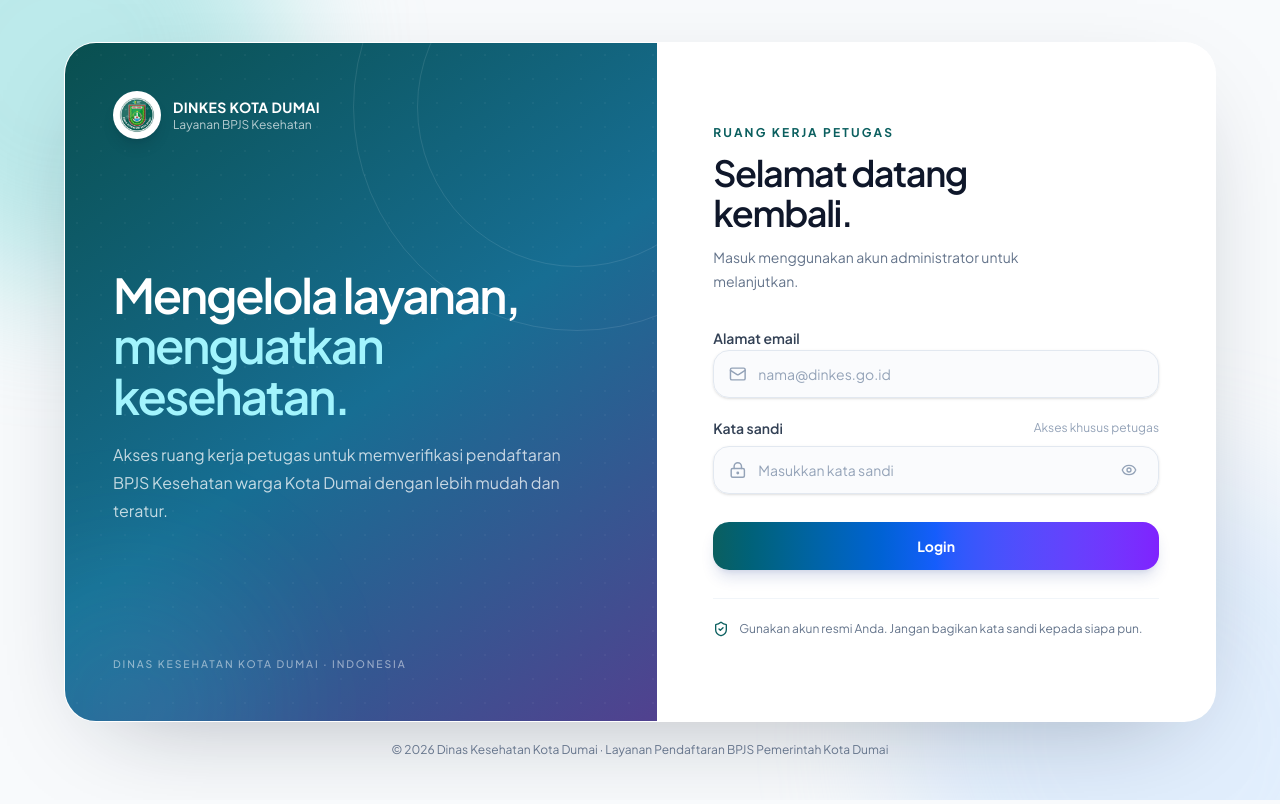
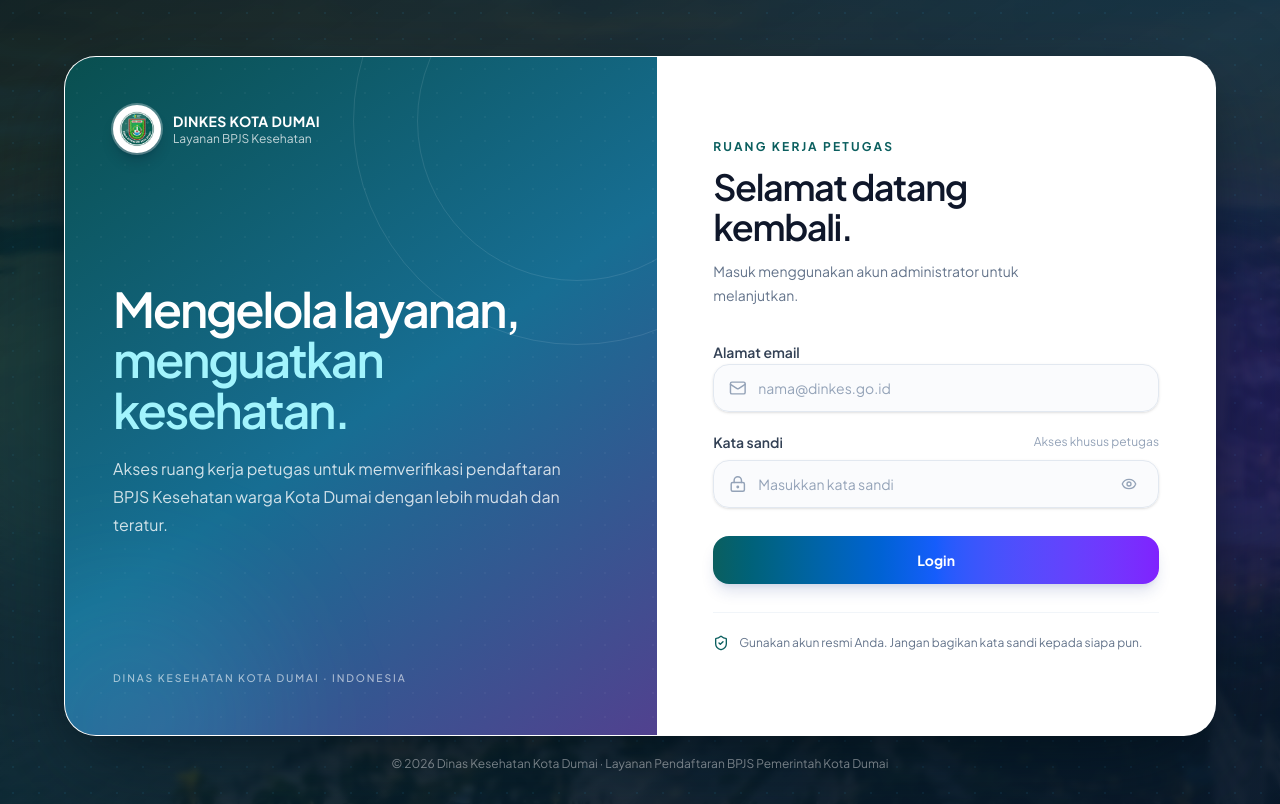
Before and after one commit to robbyaryasaputra/project-kp, a React (Vite) app: page /admin/login in a window 1280 px wide. Built offline with nearby package versions, Linux system fonts and the light colour scheme.

Commit message:
Login Admin

```diff
--- a/src/pages/admin/Login.jsx
+++ b/src/pages/admin/Login.jsx
@@ -1,7 +1,9 @@
 
 import { useState } from "react";
-import { useNavigate } from "react-router-dom";
+import { Link, useNavigate } from "react-router-dom";
+import { motion, useReducedMotion } from "framer-motion";
 import {
+  ArrowLeft,
   Eye,
   EyeOff,
   Loader2,
@@ -12,12 +14,14 @@ import {
 import { toast } from "sonner";
 import { supabase } from "@/lib/supabaseClient";
 import logoDinkes from "@/assets/logo-dinkes.jpg";
+import komitmenBg from "@/assets/komitmen-bg.jpg";
 import { Button } from "@/components/ui/button";
 import { Input } from "@/components/ui/input";
 import { Label } from "@/components/ui/label";
 
 export default function AdminLogin() {
   const navigate = useNavigate();
+  const reduceMotion = useReducedMotion();
   const [email, setEmail] = useState("");
   const [password, setPassword] = useState("");
   const [showPassword, setShowPassword] = useState(false);
@@ -48,18 +52,45 @@ export default function AdminLogin() {
   };
 
   return (
-    <main className="relative flex min-h-screen w-full max-w-[100vw] items-center justify-center overflow-hidden bg-neutral-50 px-4 py-8 sm:px-8">
-      <div
-        aria-hidden="true"
-        className="pointer-events-none absolute -left-40 top-[-10rem] h-[28rem] w-[28rem] rounded-full bg-primary-200/50 blur-3xl"
-      />
-      <div
-        aria-hidden="true"
-        className="pointer-events-none absolute -bottom-48 -right-32 h-[32rem] w-[32rem] rounded-full bg-blue-200/40 blur-3xl"
-      />
+    <main className="relative isolate flex min-h-screen w-full max-w-[100vw] items-center justify-center overflow-hidden px-4 py-8 sm:px-8">
+      {/* ── Cinematic Moving Background (Ken Burns Drift) ── */}
+      <div className="pointer-events-none absolute inset-0 -z-10 overflow-hidden">
+        <motion.div
+          animate={
+            reduceMotion
+              ? undefined
+              : {
+                scale: [1, 1.08, 1.04, 1],
+                x: ["0%", "-2%", "1.5%", "0%"],
+                y: ["0%", "1.5%", "-1%", "0%"],
+              }
+          }
+          transition={{ duration: 32, repeat: Infinity, ease: "easeInOut" }}
+          className="absolute -inset-14 bg-cover bg-center"
+          style={{ backgroundImage: `url(${komitmenBg})` }}
+        />
 
-      <div className="relative w-full min-w-0 max-w-6xl animate-slide-up">
-        <div className="grid min-w-0 overflow-hidden rounded-[2rem] border border-white/80 bg-white shadow-[0_32px_100px_-44px_rgba(15,23,42,0.35)] lg:min-h-[680px] lg:grid-cols-[1.03fr_0.97fr]">
+        {/* Multi-layered Executive Indigo-Teal Atmospheric Scrim */}
+        <div className="absolute inset-0 bg-gradient-to-br from-[#02181d]/92 via-[#062430]/84 to-[#0a1a2c]/94 backdrop-blur-[3px]" />
+
+        {/* Subtle Ambient Radial Dots Pattern */}
+        <div className="absolute inset-0 bg-[radial-gradient(#38bdf8_0.65px,transparent_1px)] [background-size:26px_26px] opacity-[0.10]" />
+
+        {/* Ambient Luminous Orbs */}
+        <div className="absolute -left-28 top-1/4 h-96 w-96 rounded-full bg-primary-500/20 blur-3xl" />
+        <div className="absolute -right-28 bottom-1/4 h-96 w-96 rounded-full bg-violet-600/20 blur-3xl" />
+      </div>
+
+      <div className="relative z-10 w-full min-w-0 max-w-6xl animate-slide-up">
+        {/* ── Top Floating Navigation & Portal Tag ── */}
+        <div className="mb-4 flex flex-wrap items-center justify-between gap-3 px-1 sm:mb-6">
+
+
+
+        </div>
+
+        {/* ── Floating Master Card ── */}
+        <div className="grid min-w-0 overflow-hidden rounded-[2rem] border border-white/30 bg-white shadow-[0_32px_100px_-20px_rgba(2,18,30,0.65),0_12px_40px_-15px_rgba(0,0,0,0.35)] backdrop-blur-xl lg:min-h-[680px] lg:grid-cols-[1.03fr_0.97fr]">
           <section className="relative isolate flex min-h-[300px] min-w-0 flex-col overflow-hidden bg-[linear-gradient(145deg,#094f4f_0%,#176e93_52%,#51418f_100%)] p-7 text-white sm:min-h-[340px] sm:p-10 lg:min-h-0 lg:p-12">
             <div
               aria-hidden="true"
@@ -79,7 +110,7 @@ export default function AdminLogin() {
             />
 
             <div className="relative flex items-center gap-3">
-              <div className="flex h-12 w-12 shrink-0 items-center justify-center overflow-hidden rounded-2xl bg-white p-1.5 shadow-lg shadow-slate-950/10">
+              <div className="flex h-12 w-12 shrink-0 items-center justify-center overflow-hidden rounded-2xl bg-white p-1.5 shadow-lg shadow-slate-950/20 ring-2 ring-white/30">
                 <img
                   src={logoDinkes}
                   alt="Logo Dinas Kesehatan Kota Dumai"
@@ -88,7 +119,7 @@ export default function AdminLogin() {
               </div>
               <div>
                 <p className="text-sm font-bold tracking-wide">DINKES KOTA DUMAI</p>
-                <p className="text-xs text-white/70">Layanan BPJS Kesehatan</p>
+                <p className="text-xs text-white/75">Layanan BPJS Kesehatan</p>
               </div>
             </div>
 
@@ -97,18 +128,18 @@ export default function AdminLogin() {
                 Mengelola layanan,{" "}
                 <span className="text-cyan-200">menguatkan kesehatan.</span>
               </h1>
-              <p className="mt-5 max-w-md text-sm leading-7 text-white/75 sm:text-base">
+              <p className="mt-5 max-w-md text-sm leading-7 text-white/80 sm:text-base">
                 Akses ruang kerja petugas untuk memverifikasi pendaftaran BPJS
                 Kesehatan warga Kota Dumai dengan lebih mudah dan teratur.
               </p>
             </div>
 
-            <p className="relative mt-8 text-[0.65rem] font-medium uppercase tracking-[0.18em] text-white/50 lg:mt-0">
+            <p className="relative mt-8 text-[0.65rem] font-medium uppercase tracking-[0.18em] text-white/60 lg:mt-0">
               Dinas Kesehatan Kota Dumai · Indonesia
             </p>
           </section>
 
-          <section className="flex min-w-0 flex-col justify-center p-7 sm:p-10 lg:p-14">
+          <section className="flex min-w-0 flex-col justify-center bg-white p-7 sm:p-10 lg:p-14">
             <div className="mb-8">
               <p className="mb-3 text-xs font-bold uppercase tracking-[0.18em] text-primary-600">
                 Ruang kerja petugas
@@ -225,7 +256,7 @@ export default function AdminLogin() {
           </section>
         </div>
 
-        <p className="mt-5 text-center text-xs text-neutral-500">
+        <p className="mt-5 text-center text-xs text-white/60">
           © 2026 Dinas Kesehatan Kota Dumai · Layanan Pendaftaran BPJS Pemerintah Kota Dumai
         </p>
       </div>
```
